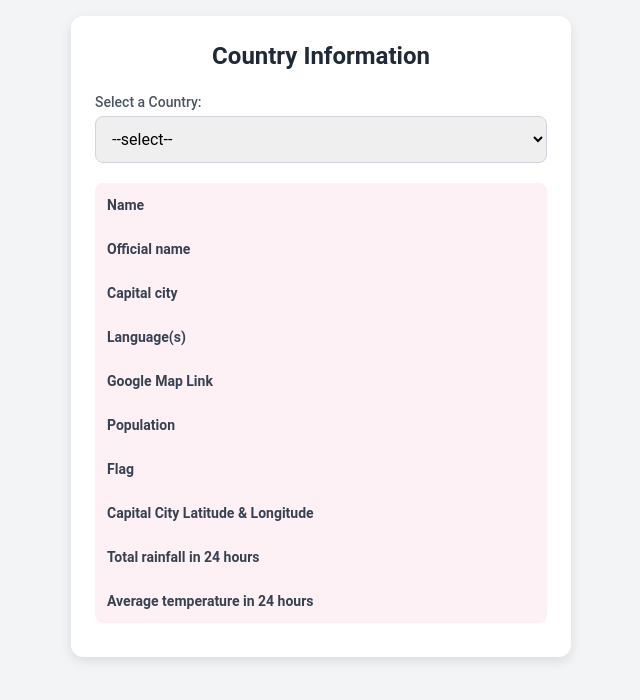
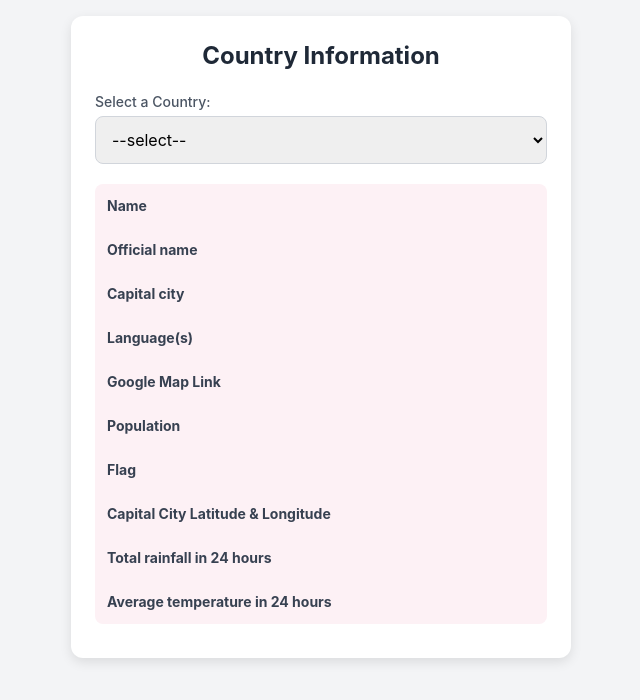
Before and after one commit to 0017YUAN/week-7-git, a plain HTML site: page index.html in a window 1280 px wide. Shown: the whole page, without its empty margins (319-959 px from the left). Drawn offline with nearby package versions, Linux system fonts and the light colour scheme.

Commit message:
Revert "Small Updates from B"

```diff
--- a/index.html
+++ b/index.html
@@ -11,7 +11,7 @@
         tailwind.config = {
             theme: {
                 extend: {
-                    fontFamily: { sans: ['Roboto', 'sans-serif'] }
+                    fontFamily: { sans: ['Inter', 'sans-serif'] }
                 }
             }
         }
```
